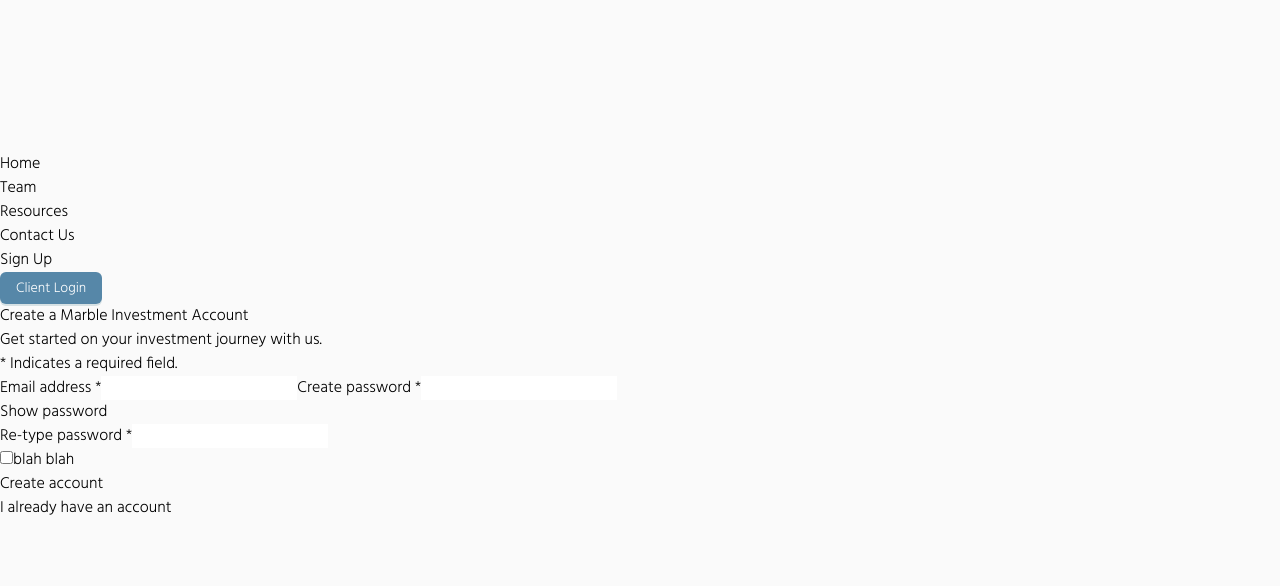
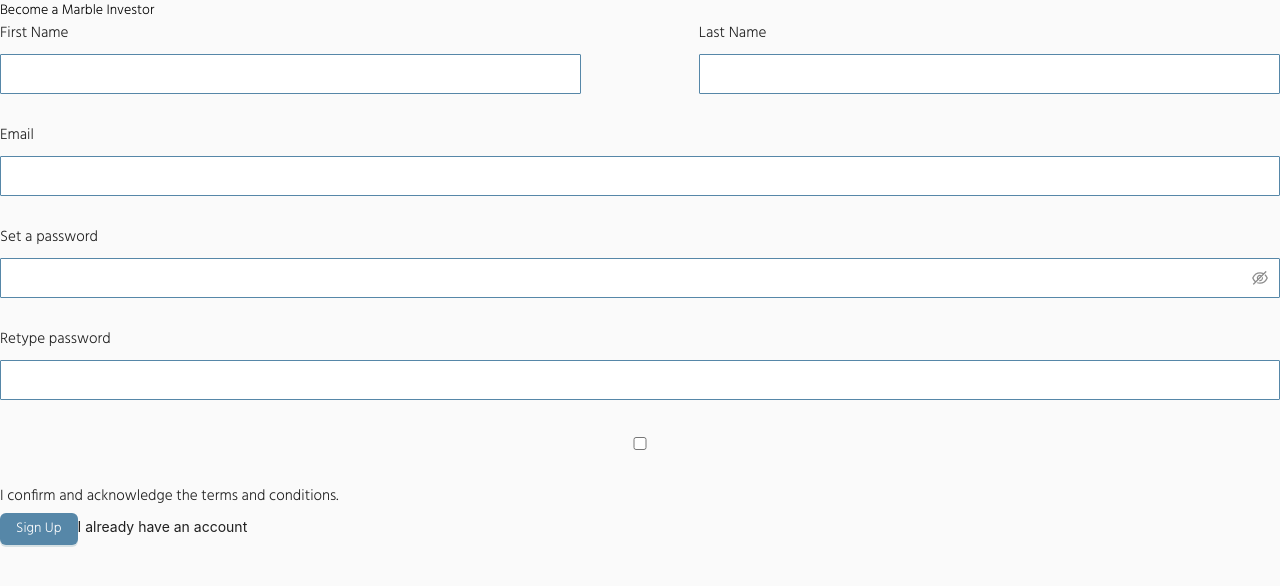
Before and after one commit to jiayishen21/marble, a Next.js app: page /create in a window 1280 px wide. Shown: the top 586 px of the page. Built offline with nearby package versions, Linux system fonts and the light colour scheme.

Commit message:
create/forgot/login

```diff
--- /dev/null
+++ b/components/layout/Footer.tsx
@@ -0,0 +1,7 @@
+export default function Footer(){
+    return(
+        <div className="bg-airforce h-[100px] w-full font-hind text-neutral-50">
+
+        </div>
+    )
+}
--- a/components/layout/Layout.tsx
+++ b/components/layout/Layout.tsx
@@ -2,24 +2,25 @@
 import Navbar from "./Navbar";
 import { useRouter } from "next/router";
 import { useNavParams } from "../../hooks/useNavParams";
+import Footer from "./Footer";
 
 export default function Layout({ children }: PropsWithChildren<any>) {
     const router = useRouter()
     const exempt_routes = ["/"] //routes that have their own custom layout and navbar import
+    const blank_routes = ["/create", "/login", "/forgot"]
+    const blank = blank_routes.includes(router.asPath)
 
     const {navRef, navHeight} = useNavParams()
 
-    return exempt_routes.includes(router.asPath) ? children : (
-        <div className="relative w-screen min-h-screen"
-        style={{
-            display:"grid",
-            gridTemplateRows:`${navHeight}px auto`
-        }}>
-            <div className="absolute top-0 left-0 w-screen h-screen bg-landing z-[-1] pointer-events-none"/>
-            <Navbar navRef={navRef}/>
-            <div className="flex h-full">
-                {children}
-            </div>
+    return exempt_routes.includes(router.asPath) ? children :
+    <div className="relative w-screen min-h-[calc(100vh_+_64px)]"
+    style={!blank ? {display:"grid",gridTemplateRows:`${navHeight}px auto 100px`
+    }:{display:"grid",gridTemplateRows: "0 100% 100px"}}>
+        {/* <div className="absolute top-0 left-0 w-screen h-screen bg-landing z-[-1] pointer-events-none"/> */}
+        <Navbar navRef={navRef} blank={blank}/>
+        <div className="flex h-full overflow-scroll">
+            {children}
         </div>
-    );
+        <Footer/>
+    </div>
 }
--- a/components/layout/Navbar.tsx
+++ b/components/layout/Navbar.tsx
@@ -5,15 +5,31 @@
 import { Button } from "antd";
 
 interface Props{
-  navRef:MutableRefObject<any>
+  navRef:MutableRefObject<any>,
+  blank: boolean
 }
 
-export default function Navbar({navRef}:Props) {
+export default function Navbar({navRef, blank}:Props) {
 
-  return (
+  return blank ?
+    <nav className="relative px-12 py-4" ref={navRef}>
+      <section className="fixed">
+        <Link href="/">
+          <Image
+            src="/marble.svg"
+            alt="Marble logo"
+            height={0}
+            width={0}
+            sizes="100vw"
+            className="w-[90%] h-auto"
+          />
+        </Link>
+      </section>
+    </nav>
+    :
     <nav className="relative flex items-center justify-between w-screen px-12" ref={navRef}>
       {/* example dropdown:
-      <div className="absolute top-0 left-0 h-[700px] w-[200px] bg-black"/> */}
+      <div className="absolute top-0 left-0 h-[700px] w-[200px] bg-semiblack"/> */}
       <section className="flex items-center gap-20">
         <Link href="/">
           <Image
@@ -39,7 +55,7 @@
         </ul>
       </section>
       <ul className="flex justify-center items-center gap-12 pr-12">
-        <Link href={"/signup"}>
+        <Link href={"/create"}>
           <li className="nav-option text-semiblack hover:text-lapis
           font-light text-2xl">Sign Up</li>
         </Link>
@@ -49,5 +65,5 @@
           </Button>
       </ul>
     </nav>
-  );
+  ;
 }
--- a/package.json
+++ b/package.json
@@ -14,6 +14,7 @@
     "@types/elliptic": "^6.4.18",
     "@types/jsonwebtoken": "^9.0.5",
     "antd": "^5.12.7",
+    "aos": "^3.0.0-beta.6",
     "axios": "^1.6.2",
     "bcrypt": "^5.1.1",
     "dotenv": "^16.3.1",
@@ -28,6 +29,7 @@
     "resend": "^2.1.0"
   },
   "devDependencies": {
+    "@types/aos": "^3.0.7",
     "@types/bcrypt": "^5.0.2",
     "@types/node": "20.10.5",
     "@types/react": "18.2.45",
--- a/pages/_app.tsx
+++ b/pages/_app.tsx
@@ -2,16 +2,17 @@
 import '../styles/globals.css'
 import type { AppProps } from 'next/app'
 import { ConfigProvider } from 'antd';
+import AOS from 'aos';
+import 'aos/dist/aos.css';
+import { useEffect } from 'react';
 
 const theme = {
   components: {
     Input:{
       colorPrimary: '#2f5a8d',
       colorSecondary: '#2f5a8d',
-      fontFamily: "Hind"
-    },
-    FormLabel:{
-      fontSize: "16px"
+      fontFamily: "Hind",
+
     }
   },
   token: {
@@ -20,6 +21,10 @@
 }
 
 function MyApp({ Component, pageProps }: AppProps) {
+  useEffect(() => {
+    AOS.init()
+  }, [])
+
   return (
     <ConfigProvider theme={theme}>
       <Layout>
--- a/pages/create.tsx
+++ b/pages/create.tsx
@@ -1,72 +1,89 @@
-import React from "react";
+import {Row, Col, Form, Input, Button} from "antd"
+import { useForm } from "antd/lib/form/Form";
 import Link from "next/link";
+import styles from "../styles/Auth.module.css"
 
-export default function login() {
+const {Item} = Form
+const {Password} = Input
+
+export default function Create() {
+  const [form] = useForm()
+
+  const handleSubmit = (formData:any) => {
+    alert(JSON.stringify(formData))
+    form.resetFields()
+  }
+
   return (
-    <main className="flex justify-center items-center flex-1">
-      <div className="bg-[rgba(255,255,255,0.75)] w-[50%] flex flex-col p-[2.5rem] gap-[2rem] rounded-sm">
-        <h1 className="font-bold text-3xl">
-          Create a Marble Investment Account
-        </h1>
-
-        <p>Get started on your investment journey with us.</p>
-        <p>
-          <span className="text-red-500">*</span> Indicates a required field.
-        </p>
-        <form
-          onSubmit={() => {
-            //do api later
-            console.log("create");
-          }}
-        >
-          <div className="flex flex-col gap-[0.2rem]">
-            <label htmlFor="email">
-              Email address <span className="text-red-500">*</span>
-            </label>
-            <input
-              type="text"
-              id="email"
-              className="mb-[2rem] border border-gray-500 h-10 p-[1rem]"
-            />
-            <label htmlFor="c-password">
-              Create password <span className="text-red-500">*</span>
-            </label>
-            <input
-              type="text"
-              id="c-password"
-              className="mb-[2rem] border border-gray-500 h-10 p-[1rem]"
-            />
-            <div className="flex justify-end mb-[1rem] underline text-blue-800">
-              Show password
-            </div>
-            <label htmlFor="r-password">
-              Re-type password <span className="text-red-500">*</span>
-            </label>
-            <input
-              type="text"
-              id="r-password"
-              className="mb-[2rem] border border-gray-500 h-10 p-[1rem]"
-            />
-          </div>
-          <div className="flex items-center mb-[2rem]">
-            <input
-              type="checkbox"
-              id="check"
-              className="form-checkbox h-6 w-6 border-2 border-gray-500 appearance-none mr-[1rem] rounded-sm"
-            />
-            <label htmlFor="check">blah blah</label>
-          </div>
-          <button
-            type="submit"
-            className="w-full text-center p-[1rem] text-neutral-50 bg-[#26467C] mb-[1rem] rounded-sm"
-          >
-            Create account
-          </button>
-          <div className="flex justify-center underline text-blue-800">
-            <Link href="/login">I already have an account</Link>
-          </div>
-        </form>
-      </div>
-    </main>
+    <div className="flex items-center justify-center w-full h-full">
+      <Row className="p-12 border-2 rounded border-airforce/[0.2] w-[35%]"
+      data-aos="fade-up">
+        <div className="font-hind text-4xl font-semibold text-semiblack text-center w-full">
+          Become a Marble Investor
+        </div>
+        <Form form={form} onFinish={handleSubmit} layout="vertical"
+        className="flex items-center justify-center w-full pt-8">
+          <Row gutter={[10, 5]} className="w-full">
+            <Col span={11}>
+              <Item
+              name="firstname"
+              label={<label className={styles["touch-form-label"]}>First Name</label>}
+              >
+                <Input size="large"/>
+              </Item>
+            </Col>
+            <Col span={2}></Col>
+            <Col span={11}>
+              <Item
+              name="firstname"
+              label={<label className={styles["touch-form-label"]}>Last Name</label>}
+              >
+                <Input size="large"/>
+              </Item>
+            </Col>
+            <Col span={24}>
+              <Item
+              name="email"
+              label={<label className={styles["touch-form-label"]}>Email</label>}
+              >
+                <Input size="large"/>
+              </Item>
+            </Col>
+            <Col span={24}>
+              <Item
+              name="password"
+              label={<label className={styles["touch-form-label"]}>Set a password</label>}
+              >
+                <Password size="large"/>
+              </Item>
+            </Col>
+            <Col span={24}>
+              <Item
+              name="confirm"
+              label={<label className={styles["touch-form-label"]}>Retype password</label>}
+              >
+                <Input size="large"/>
+              </Item>
+            </Col>
+            <Col className="flex flex-row gap-2 items-start justify-center" span={24}>
+              <Item name="agree">
+                <Input size="large" type="checkbox"/>
+              </Item>
+              <div className={`${styles["touch-form-label"]} py-1`}>
+                I confirm and acknowledge the terms and conditions.
+              </div>
+            </Col>
+            <Col span={24} className="mt-2 flex flex-col items-center justify-center">
+              <Button type="primary" htmlType="submit"
+              className="w-[40%] h-10 bg-lapis rounded-md text-neutral-50 font-hind
+              text-2xl font-normal flex justify-center items-center">
+                Sign Up
+              </Button>
+              <Link href="/login" className="mt-4 underline hover:underline">I already have an account</Link>
+            </Col>
+          </Row>
+        </Form>
+      </Row>
+    </div>
   );
 }
--- /dev/null
+++ b/styles/Auth.module.css
@@ -0,0 +1,4 @@
+.touch-form-label{
+    font-size: 0.95rem !important;
+    font-family: Hind, sans-serif !important;
+}
--- a/styles/Home.module.css
+++ b/styles/Home.module.css
@@ -3,38 +3,7 @@
     theme('colors.airforce') 100%);
 }
 
-/* .left-fade{
-    opacity: 1;
-    transform: translateX(0px);
-    animation: left-fly 1.2s;
+.touch-form-label{
+    font-size: 0.95rem !important;
+    font-family: Hind, sans-serif !important;
 }
-
-.bottom-surge{
-    opacity: 1;
-    transform: translateY(0px);
-    animation: wave-surge 1.2s
-}
-
-@keyframes
-left-fly{
-    from{
-        transform: translateX(-400px);
-        opacity: 0;
-    }
-    to{
-        transform: translateX(0px);
-        opacity: 1;
-    }
-}
-
-@keyframes
-wave-surge{
-    from{
-        transform: translateY(300px);
-        opacity: 0.5;
-    }
-    to{
-        transform: translateY(0px);
-        opacity: 1;
-    }
-} */
--- a/styles/globals.css
+++ b/styles/globals.css
@@ -32,3 +32,8 @@
 * {
   box-sizing: border-box;
 }
+
+.ant-input, .ant-input-password{
+  border-radius: 1px;
+  border-color: theme('colors.airforce')
+}
```
Also changed, not shown: pages/forgot.tsx (+46 -39 lines), pages/index.tsx (+47 -36 lines), pages/login.tsx (+56 -53 lines), 2 other files (tests, documents, lock files or other folders).
